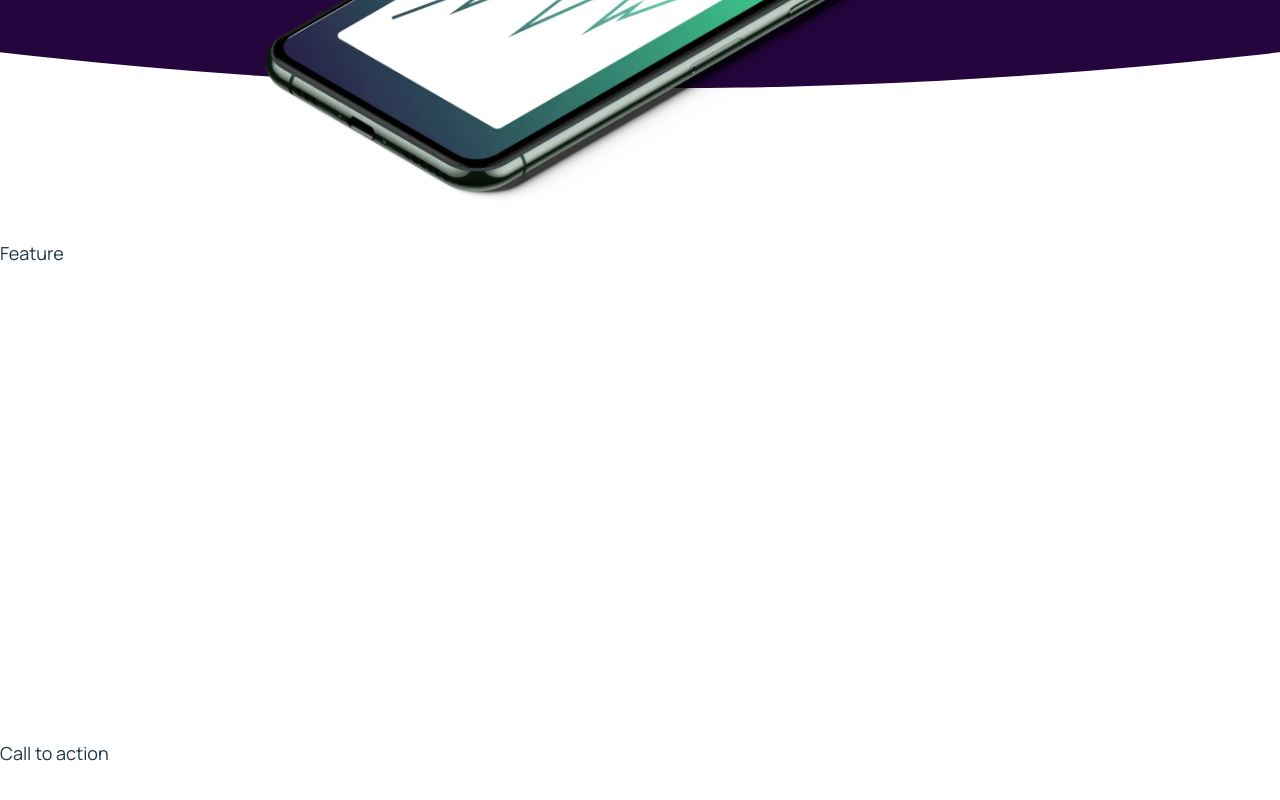
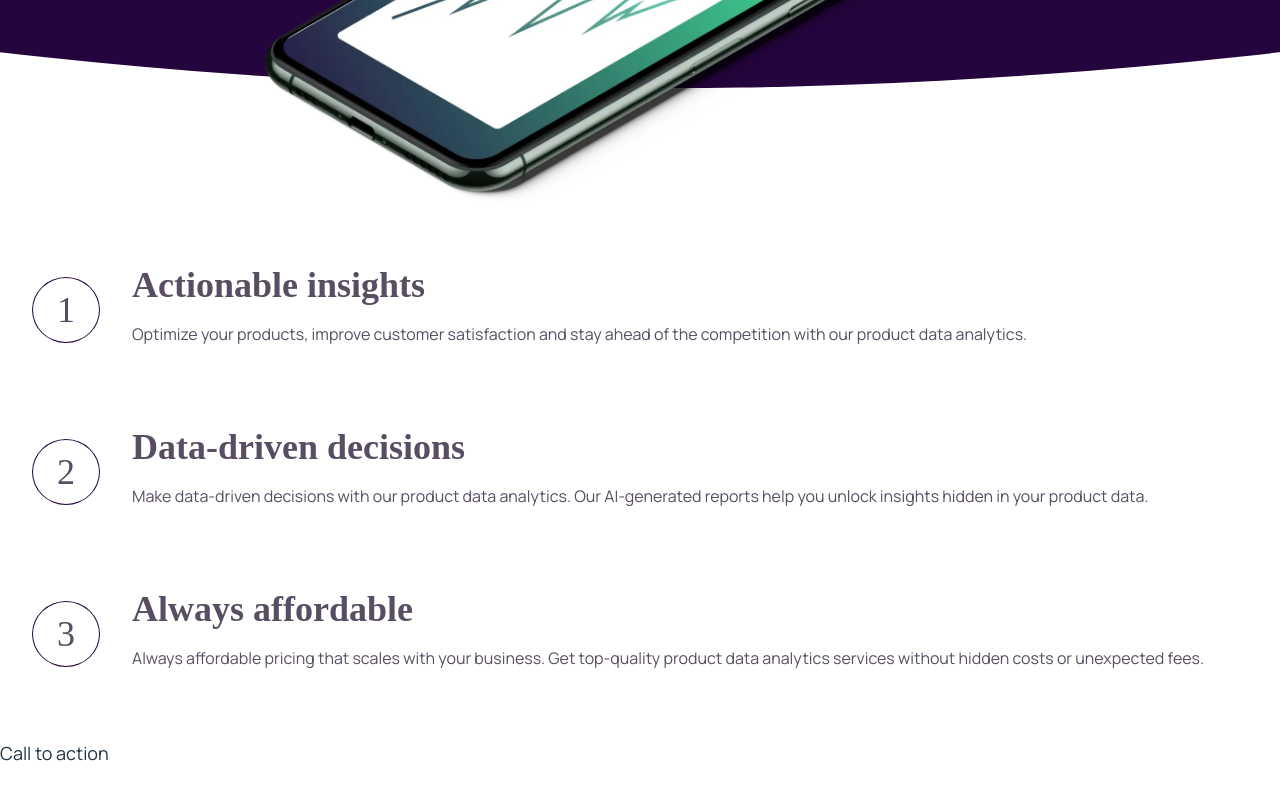
Before and after one commit to oniasfilho/workit-ui, a React (Vite) app: page / in a window 1280 px wide. Shown: the part 636-1436 px from the top of the page. Built offline with nearby package versions, Linux system fonts and the light colour scheme.

Commit message:
finishes features section

```diff
--- /dev/null
+++ b/src/aux/features.ts
@@ -0,0 +1,22 @@
+const features = [
+  {
+    id: 1,
+    title: "Actionable insights",
+    description:
+      "Optimize your products, improve customer satisfaction and stay ahead of the competition with our product data analytics.",
+  },
+  {
+    id: 2,
+    title: "Data-driven decisions",
+    description:
+      "Make data-driven decisions with our product data analytics. Our AI-generated reports help you unlock insights hidden in your product data.",
+  },
+  {
+    id: 3,
+    title: "Always affordable",
+    description:
+      "Always affordable pricing that scales with your business. Get top-quality product data analytics services without hidden costs or unexpected fees.",
+  },
+];
+
+export default features;
--- a/src/components/Feature/Feature.tsx
+++ /dev/null
@@ -1,7 +0,0 @@
-import "./Feature.css";
-
-const Feature = () => {
-  return <section className="features-section">Feature</section>;
-};
-
-export default Feature;
--- /dev/null
+++ b/src/components/Features/Features.css
@@ -0,0 +1,63 @@
+.features-section {
+  color: var(--color-dark-gray);
+  font-size: var(--font-size-sm);
+  padding: var(--standard-padding);
+}
+
+.single-feature {
+  display: flex;
+  flex-direction: column;
+  align-items: center;
+  text-align: center;
+  gap: 2rem;
+  margin-bottom: 2rem;
+}
+
+.feature-title {
+  font-weight: var(--font-weight-semi-bold);
+}
+
+.feature-number {
+  border: 1px solid var(--color-primary);
+  padding: 1rem 1.5rem;
+  border-radius: 100%;
+}
+
+.feature-title,
+.feature-number {
+  font-family: var(--font-heading);
+  font-size: var(--font-size-md);
+}
+
+.feature-description {
+  line-height: var(--line-height-md);
+  font-size: var(--font-size-sm);
+}
+
+.lower-half {
+  display: flex;
+  flex-direction: column;
+  gap: 1rem;
+}
+
+@media (min-width: 768px) {
+  .single-feature {
+    flex-direction: row;
+    text-align: left;
+    margin-bottom: 5rem;
+  }
+}
+
+@media (min-width: 1440px) {
+  .features-section {
+    display: flex;
+    gap: 1rem;
+  }
+
+  .single-feature {
+    flex-direction: column;
+    text-align: center;
+    margin-bottom: 5rem;
+    gap: 1rem;
+  }
+}
--- /dev/null
+++ b/src/components/Features/Features.tsx
@@ -0,0 +1,34 @@
+import "./Features.css";
+import features from "../../aux/features";
+
+interface FeatureProp {
+  id: number;
+  title: string;
+  description: string;
+}
+
+const Feature = ({ id, title, description }: FeatureProp) => {
+  return (
+    <div className="single-feature">
+      <div className="upper-half">
+        <div className="feature-number">{id}</div>
+      </div>
+      <div className="lower-half">
+        <div className="feature-title">{title}</div>
+        <div className="feature-description">{description}</div>
+      </div>
+    </div>
+  );
+};
+
+const Features = () => {
+  return (
+    <section className="features-section">
+      {features.map((feature) => (
+        <Feature {...feature} />
+      ))}
+    </section>
+  );
+};
+
+export default Features;
--- a/src/index.css
+++ b/src/index.css
@@ -32,12 +32,12 @@
   --font-weight-regular: 400;
 
   --font-size-lg: 48px;
-  --font-size-md: 56px;
-  --font-size-sm: 32px;
+  --font-size-md: 36px;
+  --font-size-sm: 16px;
   --font-size-body: 18px;
 
   --line-height-lg: 60px;
-  --line-height-md: 64px;
+  --line-height-md: 34px;
   --line-height-sm: 32px;
   --line-height-body: 32px;
 
--- a/src/pages/Home.tsx
+++ b/src/pages/Home.tsx
@@ -1,5 +1,5 @@
 import CallToAction from "../components/CallToAction/CallToAction";
-import Feature from "../components/Feature/Feature";
+import Features from "../components/Features/Features";
 import Footer from "../components/Footer/Footer";
 import Header from "../components/Header/Header";
 import Hero from "../components/Hero/Hero";
@@ -11,7 +11,7 @@ const Home = () => {
         <Header />
         <Hero />
       </div>
-      <Feature />
+      <Features />
       <CallToAction />
       <Footer />
     </div>
```
Also changed, not shown: src/components/Feature/Feature.css (deleted).
